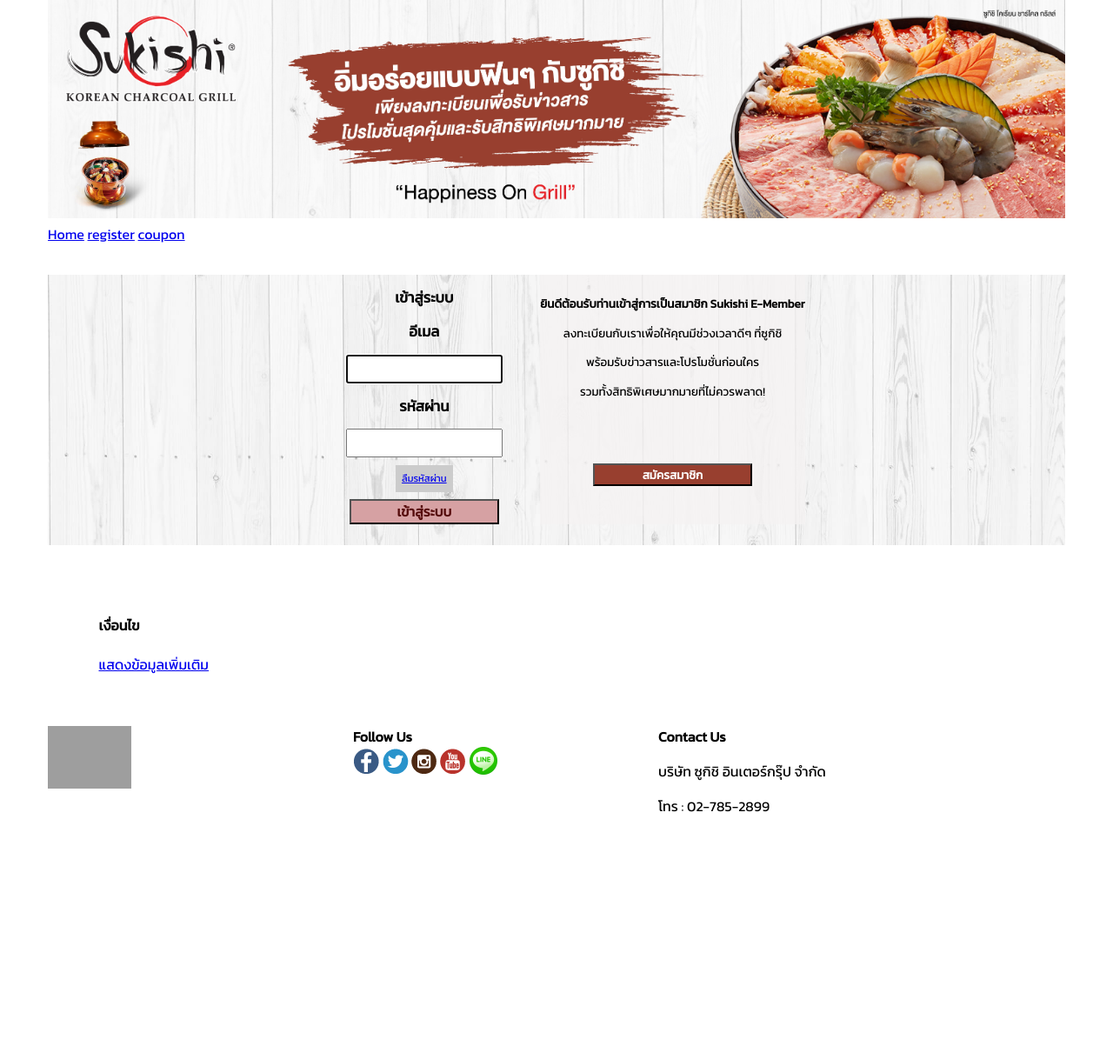
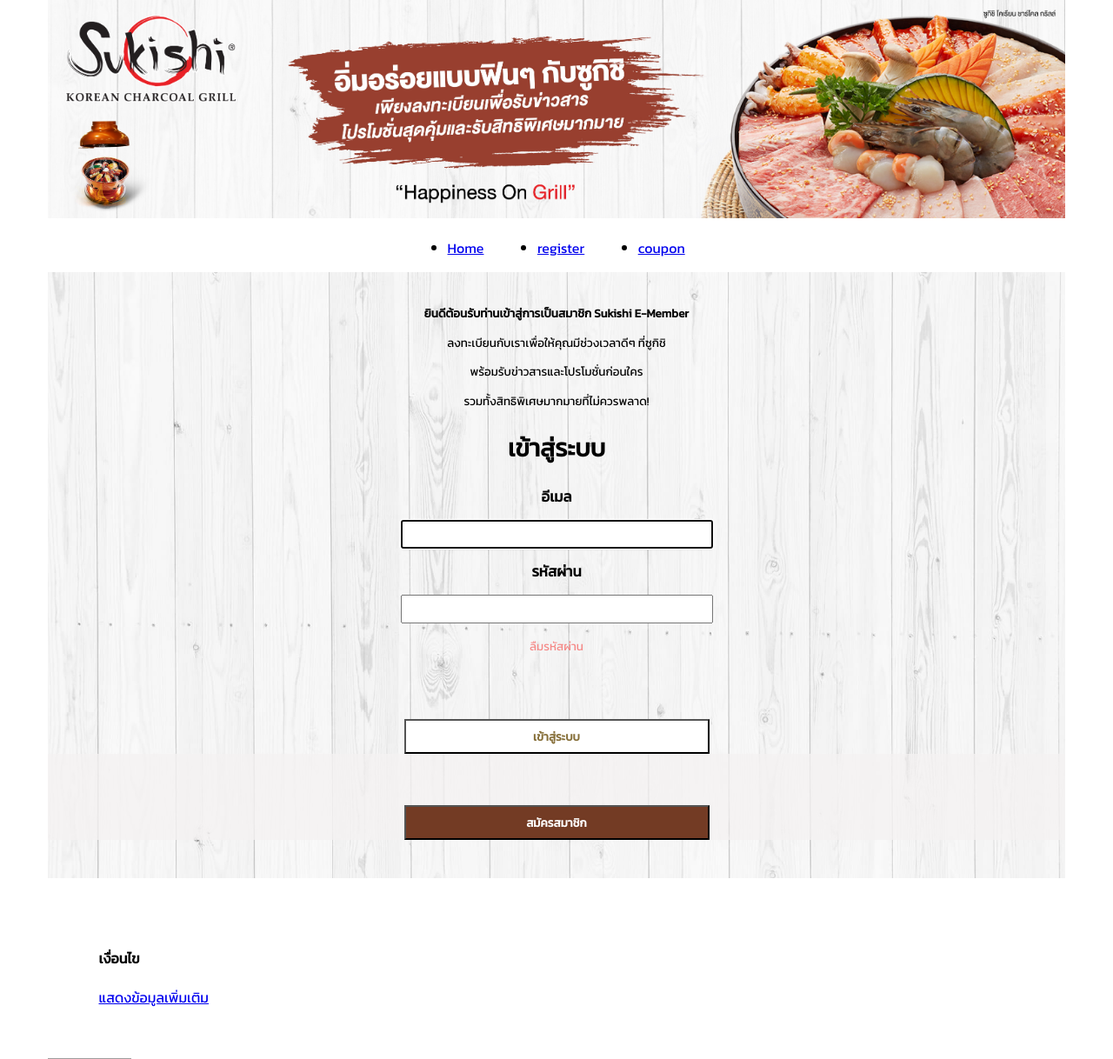
Before and after one commit to blackggwp/sksMemberOnline, a PHP site: page / in a window 1280 px wide. Shown: the top 1218 px of the page at 87% size. Before the commit the page ends 934 px from the top, so only its background shows below. Run offline with PHP 8.4, Linux system fonts and the light colour scheme; grey boxes are pictures that could not be loaded.

Commit message:
fix design according to theme mkt

```diff
--- a/header.php
+++ b/header.php
@@ -28,11 +28,14 @@
 
 </head>
 <div class="main_header">
-    <div style="float:left;">
-        <a href="index.php">Home</a>
-        <a href="register.php">register</a>
-        <a href="coupon.php">coupon</a>
-        <!-- <a href="profile.php">myprofile</a> -->
+    <div class="nav_bar">
+    <ul>
+        <li><span><a href="index.php">Home</a></span></li>
+        <li><span><a href="register.php">register</a></span></li>
+        <li><span><a href="coupon.php">coupon</a></span></li>
+
+    </ul>
+
     </div>
 
 </div>
--- a/index.php
+++ b/index.php
@@ -14,8 +14,17 @@
 <form action="form_login.php" method="post">
 
 <div class="portal_panel">
+
+<div class="welcome_message">
+<p><b>ยินดีต้อนรับท่านเข้าสู่การเป็นสมาชิก
+Sukishi E-Member</b></p>
+<p>ลงทะเบียนกับเราเพื่อให้คุณมีช่วงเวลาดีๆ ที่ซูกิชิ</p>
+<p>พร้อมรับข่าวสารและโปรโมชั่นก่อนใคร</p>
+<p>รวมทั้งสิทธิพิเศษมากมายที่ไม่ควรพลาด!</p>
+</div>
+
 <div class="portal_login_panel">
-<h1>เข้าสู่ระบบ</h1>
+<h1 style="font-size: 2.5em;">เข้าสู่ระบบ</h1>
 
 <h2>อีเมล</h2>
 <input type="email" id="login_email" name="login_email" required="required">
@@ -33,18 +42,10 @@
 </a>
 </div>
 
-
-
 </form>
 
 <div class="portal_register_panel">
-<div class="welcome_message">
-<p><b>ยินดีต้อนรับท่านเข้าสู่การเป็นสมาชิก
-Sukishi E-Member</b></p>
-<p>ลงทะเบียนกับเราเพื่อให้คุณมีช่วงเวลาดีๆ ที่ซูกิชิ</p>
-<p>พร้อมรับข่าวสารและโปรโมชั่นก่อนใคร</p>
-<p>รวมทั้งสิทธิพิเศษมากมายที่ไม่ควรพลาด!</p>
-</div>
+
 <a href="register.php">
 	<button type="button" class="register_btn">สมัครสมาชิก</button>
 </a>
--- a/screen.css
+++ b/screen.css
@@ -33,7 +33,7 @@
     background-image:url("img/header2-min.jpg");
     /*height: 200px;*/
     /*width: 100%;*/
-    margin-bottom: 5%;
+    /*margin-bottom: 5%;*/
     background-repeat: no-repeat;
     /*background-position: center;*/
     background-size: 100% auto !important;
@@ -74,25 +74,28 @@
     background-size: cover;
 }
 .login_btn {
-    background-color: #d6a1a3;
-    color: #560b0b;
-    width: 80%;
-    /*max-width: 430px;*/
-    font-size: 1.4em;
+    margin-top: 5%;
+    background-color: #fff;
+    color: #866f39;
+    width: 30%;
+    max-width: 430px;
+    font-size: 1.2em;
     font-weight: 700;
-    /*margin-left: auto;*/
-    /*margin-right: auto;*/
+    padding: 0.6em;
+    margin-left: auto;
+    margin-right: auto;
     cursor: pointer;
 
 }
 .register_btn {
-    margin-top: 60px;
-    background-color: #983f2f;
+    margin-top: 5%;
+    background-color: #733B24;
     color: #fff;
-    width: 60%;
+    width: 30%;
     max-width: 430px;
     font-size: 1.2em;
     font-weight: 700;
+    padding: 0.6em;
     margin-left: auto;
     margin-right: auto;
     cursor: pointer;
@@ -109,19 +112,37 @@
     margin-right: auto;
     cursor: pointer;
 }
+.getcoupon_btn {
+    margin-top: 5%;
+    background-color: #E5A150;
+    color: #fff;
+    width: 30%;
+    max-width: 300px;
+    font-size: 1.2em;
+    font-weight: 400;
+    padding: 0.6em;
+    margin-left: auto;
+    margin-right: auto;
+    cursor: pointer;
+    text-decoration: none;
+    border-radius: 40px;
+}
 .portal_panel {
-    display: -webkit-inline-box;*/
+    /*display: -webkit-inline-box;*/
+    padding-top: 2%;
     padding-bottom: 20px;
     font-size: 0.7em;
+}
+.portal_panel input {
+    width: 30%;
 }
 .portal_login_panel {
     /*padding:6%;*/
 }
 .portal_register_panel {
     background-color: rgba(245, 242, 242, 0.76);
-    padding-top: 10px;
+    /*padding-top: 10px;*/
     /*font-size: 0.8em;*/
-    margin-left: 5%;
 }
 .welcome_message {
     font-size: 1.2em;
@@ -217,13 +238,15 @@
     cursor: pointer;
 }
 #forgetpass_btn {
-    background-color: #ccc;
-    font-size: 1em;
+    /*background-color: #ccc;*/
+    font-size: 1.2em;
     text-align: center;
     max-width: 200px;
     width: 8em;
     padding: 0.66em;
     cursor: pointer;
+    text-decoration: none;
+    color: #f58886;
 }
 .back_btn {
     background-color: #ccc;
@@ -273,6 +296,21 @@
 .imgset {
     padding: 5%;
 }
+.nav_bar {
+    text-align: center;
+}
+.nav_bar ul li {
+    display: inline-block;
+    padding-right: 1cm;
+    margin-left: 20px;
+}
+.nav_bar ul li:before {
+    content:"";
+    display: list-item;
+    position: absolute;
+}
+
+
 input::placeholder {
   padding-left: 10px;
 }
```
Also changed, not shown: coupon.php (+5 -2 lines).
